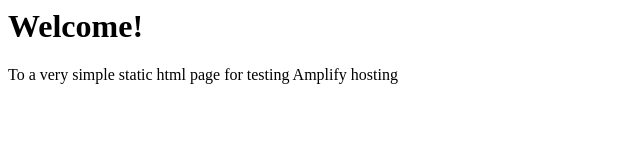
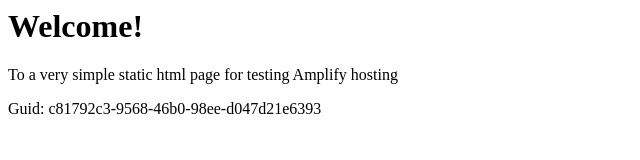
Before and after one commit to aws-aemilia-iad/Github-PR-Commit-Integration-Test-DoNotTouch-v0-prod-us-east-1, a website: page src/index.html in a window 1280 px wide. Shown: the whole page, without its empty margins (0-640 px from the left). Drawn offline with Linux system fonts and the light colour scheme.

Commit message:
commit from integ tests

```diff
--- a/src/index.html
+++ b/src/index.html
@@ -1,3 +1,5 @@
+
+
 <html lang="en">
 
 <head>
@@ -10,6 +12,6 @@
 <body>
     <h1>Welcome!</h1>
     <p>To a very simple static html page for testing Amplify hosting</p>
-</body>
+    <p>Guid: c81792c3-9568-46b0-98ee-d047d21e6393</p></body>
 
 </html>
```
